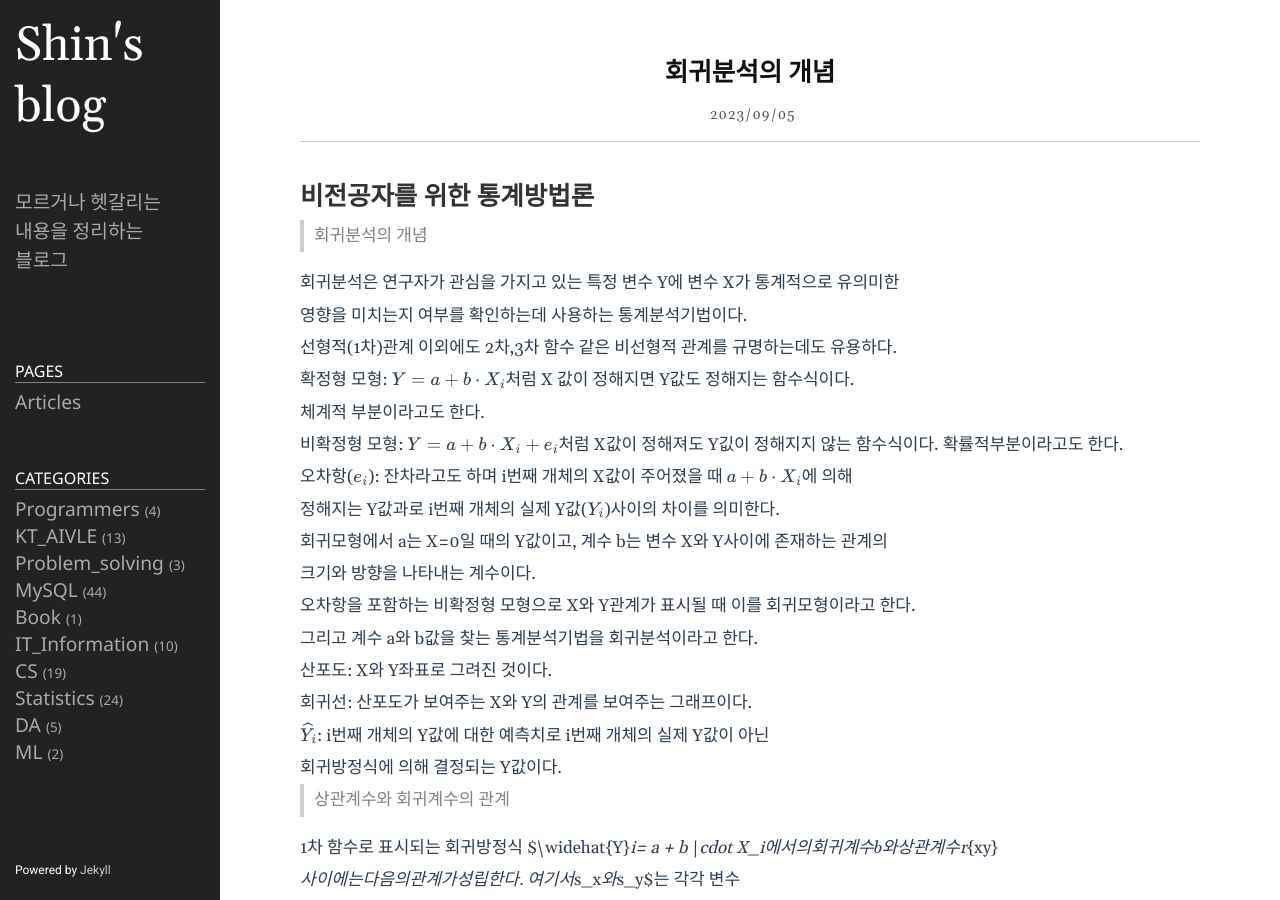
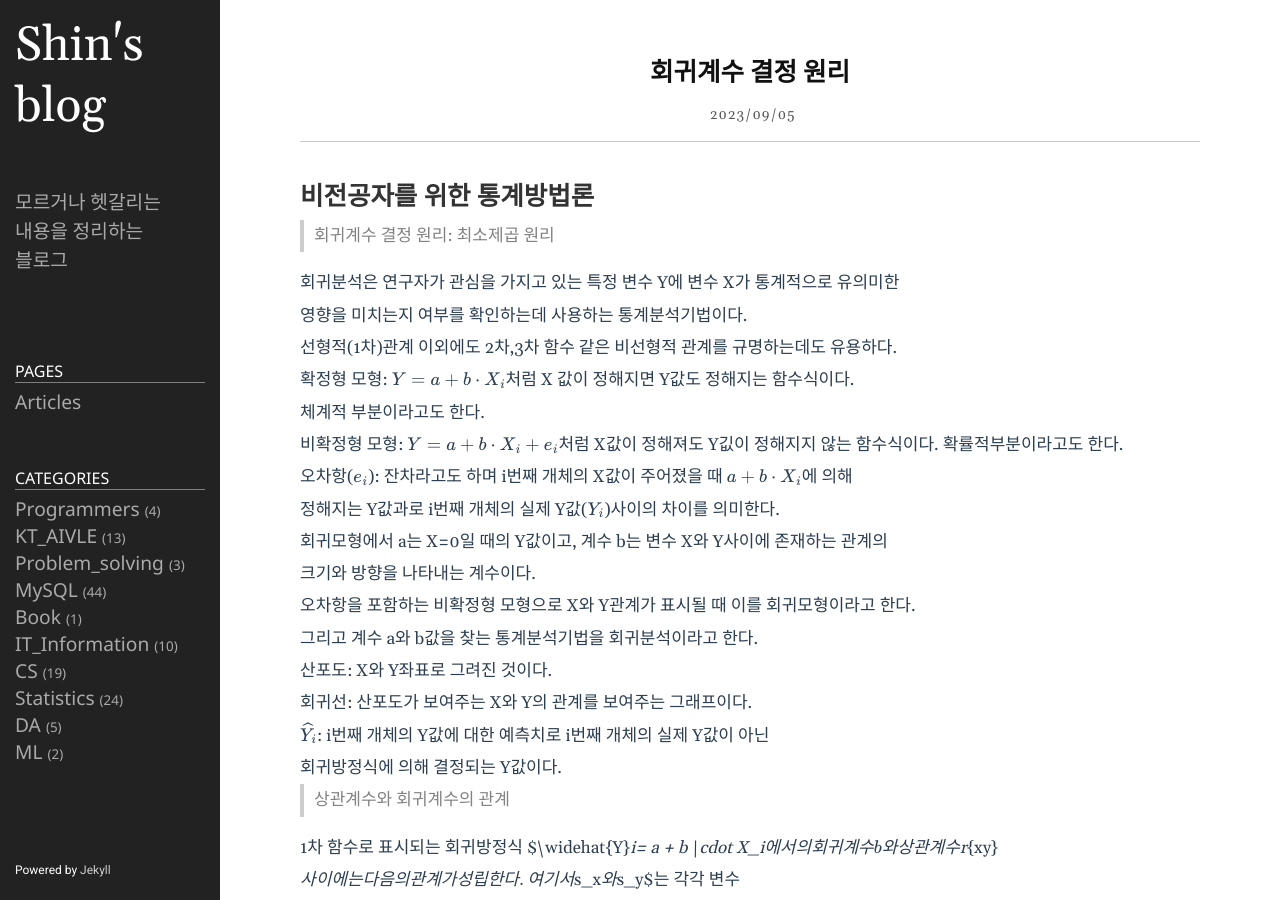
Before and after one commit to shina1221/shina1221.github.io, a Jekyll site: the page built from _posts/도서/비전공자를 위한 통계방법론/2023-09-05-25.회귀계수 결정 원리.markdown, in a window 1280 px wide and 900 px high. Built offline with Jekyll 4.4.1, drawn with Linux system fonts in a browser that asks for light colours; formulas are drawn with MathJax 3.

Commit message:
Update 2023-09-05-25.회귀계수 결정 원리.markdown

```diff
--- a/_posts/도서/비전공자를 위한 통계방법론/2023-09-05-25.회귀계수 결정 원리.markdown
+++ b/_posts/도서/비전공자를 위한 통계방법론/2023-09-05-25.회귀계수 결정 원리.markdown
@@ -1,12 +1,12 @@
 ---
 layout: post
-title: 회귀분석의 개념
+title: 회귀계수 결정 원리
 date: 2023-09-05 20:21:23 +0900
 category: statistics
 use_math: true
 ---
 # 비전공자를 위한 통계방법론
-> 회귀분석의 개념
+> 회귀계수 결정 원리: 최소제곱 원리
 
 회귀분석은 연구자가 관심을 가지고 있는 특정 변수 Y에 변수 X가 통계적으로 유의미한
 영향을 미치는지 여부를 확인하는데 사용하는 통계분석기법이다.
```
